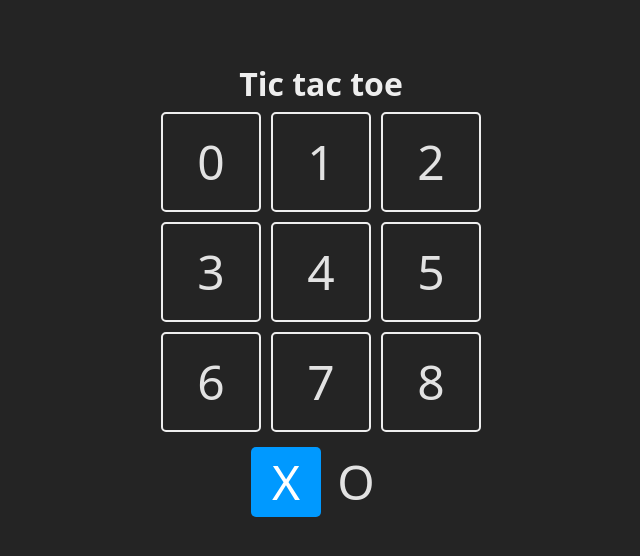
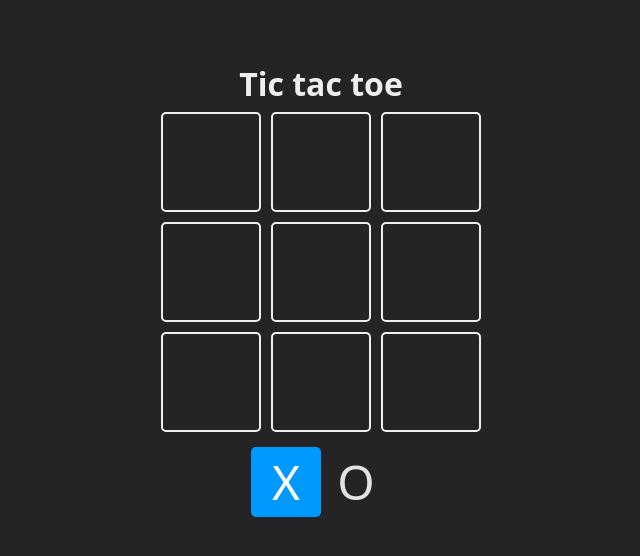
Before and after one commit to RE15EL/react-tictactoe-app, a React (Vite) app in the folder tictactoe/: page / in a window 1280 px wide. Shown: the top 556 px of the page, without its empty margins (319-959 px from the left). Built offline with nearby package versions, Linux system fonts and the light colour scheme.

Commit message:
writing on board

```diff
--- a/tictactoe/src/components/Tictactoe.jsx
+++ b/tictactoe/src/components/Tictactoe.jsx
@@ -3,10 +3,15 @@ import { useState } from "react";
 useState
 
 // square component
-export const Square = ({ children, index, isSelected })=>{
+export const Square = ({ children, index, isSelected, updateBoard })=>{
     const squareClassName = `square ${isSelected? "selected" : ""}`;
+
+    const handleClick = ()=>{
+        updateBoard(index);
+    }
+
     return (
-        <div className={ squareClassName }>
+        <div className={ squareClassName } onClick={ handleClick }>
             {children}
         </div>
     )
@@ -26,13 +31,29 @@ export const Tictactoe = ()=>{
     // turn state
     const [turn, setTurn] = useState(turns.X);
 
+    // update board
+    const updateBoard = (index) => {
+        const newBoard = [...board];
+        newBoard[index] = turn;
+        setBoard(newBoard);
+
+        const currentTurn = turn === turns.X ? turns.O : turns.X;
+        setTurn(currentTurn);
+    }
+
     return (
         <div className="board">
             <h1>Tic tac toe</h1>
             <div className="game">
                 {
                     board.map((_, index) =>
-                        <Square key={index} index={index}> {index} </Square>
+                        <Square
+                            key={index}
+                            index={index}
+                            updateBoard={updateBoard}
+                        >
+                            { board[index] }
+                        </Square>
                     )
                 }
             </div>
```
